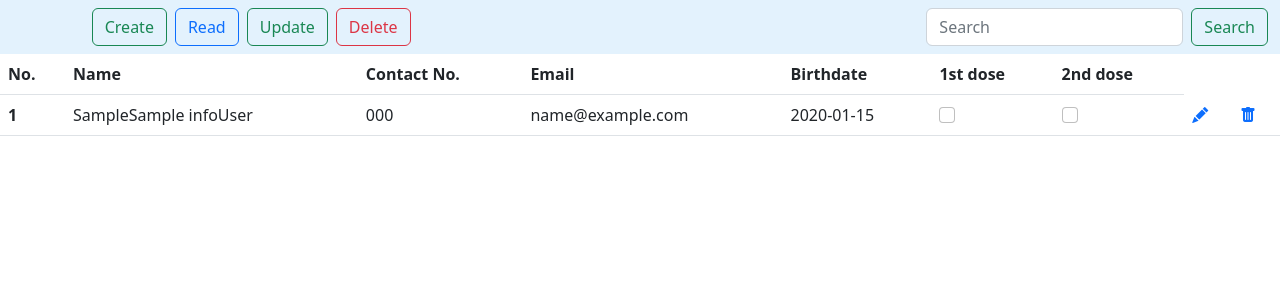
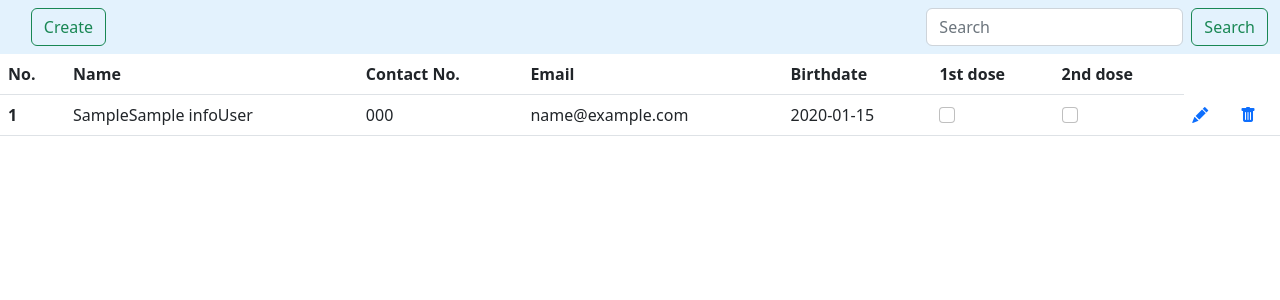
Before and after one commit to MorganPendragon/vms, a PHP site: page /home.php in a window 1280 px wide. Shown: the top 300 px of the page. Run offline with PHP 8.4, Linux system fonts and the light colour scheme; tables that the repository leaves empty hold one stand-in row (values such as "Sample post"); some libraries are stand-ins or nearby versions.

Commit message:
removed delete and update on navbar

```diff
--- a/home.php
+++ b/home.php
@@ -16,9 +16,6 @@
             <form>
                 <div class="d-flex gap-2 col-6 mx-auto">
                     <a href="#" class="btn btn-outline-success" role="button">Create</a>
-                    <a href="#link" class="btn btn-outline-primary" role="button">Read</a>
-                    <a href="#link" class="btn btn-outline-success" role="button">Update</a>
-                    <a href="#link" class="btn btn-outline-danger" role="button">Delete</a>
                 </div>
 
             </form>
```
